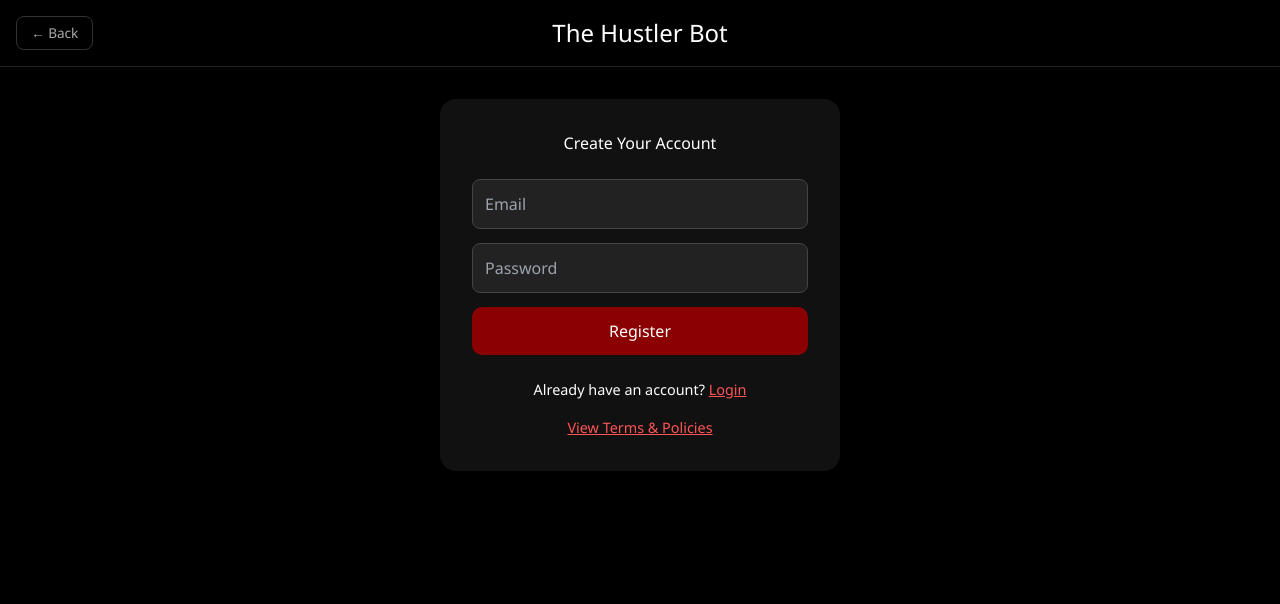
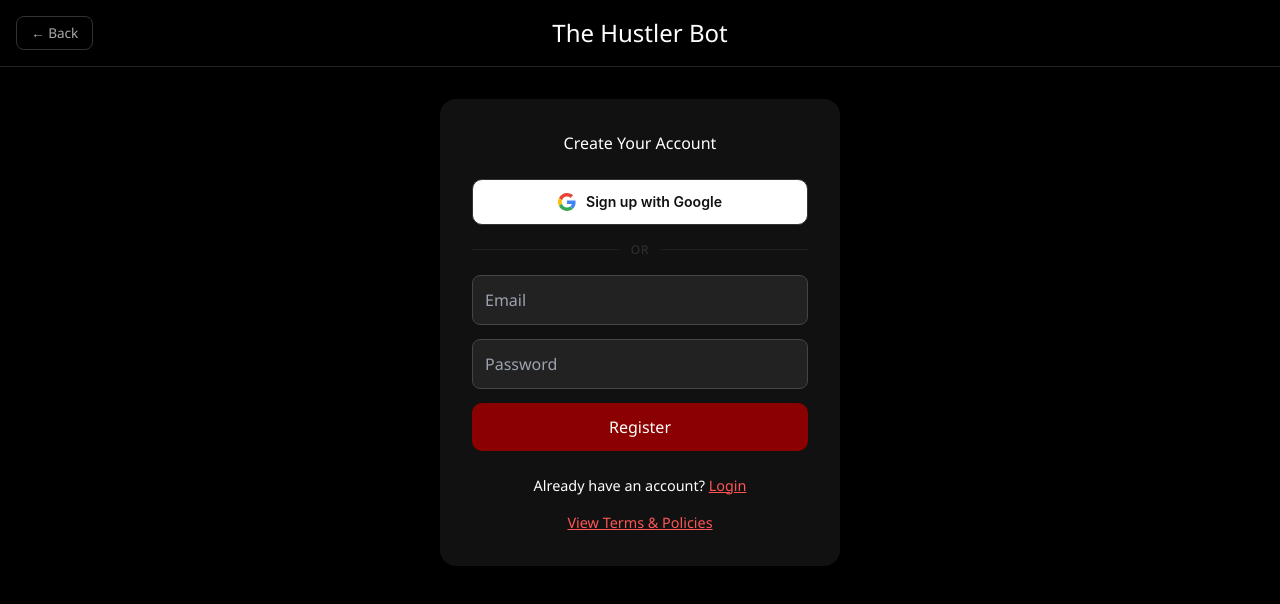
Before and after one commit to ABO3SKRALMASAOODI/startup_frontend, a React (Create React App) app in the folder frontend/: page /register in a window 1280 px wide. Shown: the top 604 px of the page. Built offline with nearby package versions, Linux system fonts and the light colour scheme; no server answers.

Commit message:
feat: Google login button on signin and register

```diff
--- /dev/null
+++ b/frontend/src/components/GoogleAuth.js
@@ -0,0 +1,111 @@
+// src/components/GoogleAuth.js
+//
+// Two exports:
+//   1. GoogleLoginButton  — drop into SignIn.js and Register.js
+//   2. GoogleAuthHandler  — add once to App.js (or SignIn.js) to consume
+//      the token Google sends back in the URL fragment after OAuth redirect
+
+import React, { useEffect } from "react";
+import { useNavigate } from "react-router-dom";
+
+// ── 1. Button ─────────────────────────────────────────────────────────────────
+
+export function GoogleLoginButton({ label = "Continue with Google" }) {
+  const BACKEND = process.env.REACT_APP_BACKEND_URL || "/api-backend";
+
+  const handleClick = () => {
+    // Redirect browser to backend which redirects to Google
+    window.location.href = `${BACKEND}/auth/google/login`;
+  };
+
+  return (
+    <button
+      onClick={handleClick}
+      style={{
+        width: "100%",
+        padding: "11px 16px",
+        background: "#fff",
+        border: "1px solid #333",
+        borderRadius: "10px",
+        color: "#111",
+        fontSize: "0.88rem",
+        fontWeight: 600,
+        cursor: "pointer",
+        display: "flex",
+        alignItems: "center",
+        justifyContent: "center",
+        gap: "10px",
+        transition: "all 0.2s",
+        fontFamily: "Inter, Segoe UI, sans-serif",
+      }}
+      onMouseEnter={e => {
+        e.currentTarget.style.background = "#f5f5f5";
+        e.currentTarget.style.borderColor = "#555";
+      }}
+      onMouseLeave={e => {
+        e.currentTarget.style.background = "#fff";
+        e.currentTarget.style.borderColor = "#333";
+      }}
+    >
+      {/* Google SVG logo */}
+      <svg width="18" height="18" viewBox="0 0 48 48">
+        <path fill="#EA4335" d="M24 9.5c3.54 0 6.71 1.22 9.21 3.6l6.85-6.85C35.9 2.38 30.47 0 24 0 14.62 0 6.51 5.38 2.56 13.22l7.98 6.19C12.43 13.72 17.74 9.5 24 9.5z"/>
+        <path fill="#4285F4" d="M46.98 24.55c0-1.57-.15-3.09-.38-4.55H24v9.02h12.94c-.58 2.96-2.26 5.48-4.78 7.18l7.73 6c4.51-4.18 7.09-10.36 7.09-17.65z"/>
+        <path fill="#FBBC05" d="M10.53 28.59c-.48-1.45-.76-2.99-.76-4.59s.27-3.14.76-4.59l-7.98-6.19C.92 16.46 0 20.12 0 24c0 3.88.92 7.54 2.56 10.78l7.97-6.19z"/>
+        <path fill="#34A853" d="M24 48c6.48 0 11.93-2.13 15.89-5.81l-7.73-6c-2.18 1.48-4.97 2.31-8.16 2.31-6.26 0-11.57-4.22-13.47-9.91l-7.98 6.19C6.51 42.62 14.62 48 24 48z"/>
+        <path fill="none" d="M0 0h48v48H0z"/>
+      </svg>
+      {label}
+    </button>
+  );
+}
+
+// ── 2. Handler — reads token from URL after Google redirects back ─────────────
+// Place this component inside your SignIn page's render.
+// It runs once on mount, reads the URL fragment, stores the token, redirects.
+
+export function GoogleAuthHandler() {
+  const navigate = useNavigate();
+
+  useEffect(() => {
+    // Google redirects to: /signin?google=1#token=xxx&plan=yyy&email=zzz
+    if (!window.location.hash) return;
+
+    const params = new URLSearchParams(window.location.hash.replace("#", ""));
+    const token  = params.get("token");
+    const plan   = params.get("plan");
+    const email  = params.get("email");
+
+    if (!token) return;
+
+    // Store exactly the same way regular login does
+    localStorage.setItem("token", token);
+    if (plan)  localStorage.setItem("user_plan", plan);
+    if (email) localStorage.setItem("user_email", decodeURIComponent(email));
+
+    // Clear the fragment from the URL so token isn't visible
+    window.history.replaceState(null, "", "/signin");
+
+    // Go straight to studio
+    navigate("/studio");
+  }, [navigate]);
+
+  return null;
+}
+
+// ── 3. Divider — "or" separator between Google and email form ────────────────
+
+export function OrDivider() {
+  return (
+    <div style={{
+      display: "flex",
+      alignItems: "center",
+      gap: "12px",
+      margin: "16px 0",
+    }}>
+      <div style={{ flex: 1, height: "1px", background: "#1f1f1f" }} />
+      <span style={{ color: "#333", fontSize: "0.75rem", letterSpacing: "0.08em" }}>OR</span>
+      <div style={{ flex: 1, height: "1px", background: "#1f1f1f" }} />
+    </div>
+  );
+}
--- a/frontend/src/pages/Register.js
+++ b/frontend/src/pages/Register.js
@@ -1,12 +1,13 @@
 import React, { useState } from "react";
 import API from "../api/api";
 import { Link, useNavigate, useSearchParams } from "react-router-dom";
+import { GoogleLoginButton, OrDivider } from "../components/GoogleAuth";
 
 function Register() {
   const [email, setEmail] = useState("");
   const [password, setPassword] = useState("");
   const [message, setMessage] = useState("");
-  const [msgType, setMsgType] = useState("info"); // "success" | "error" | "info"
+  const [msgType, setMsgType] = useState("info");
   const navigate = useNavigate();
   const [searchParams] = useSearchParams();
   const redirect = searchParams.get("redirect") || null;
@@ -19,9 +20,7 @@ function Register() {
     try {
       await API.post("/auth/register", { email, password });
       localStorage.setItem("verify_email", email);
-      // Store password temporarily for auto-login after verification (Problem 2)
       sessionStorage.setItem("pending_password", password);
-      // Preserve redirect params
       if (redirect) sessionStorage.setItem("post_verify_redirect", redirect);
       if (prompt) sessionStorage.setItem("post_verify_prompt", prompt);
       if (template) sessionStorage.setItem("post_verify_template", template);
@@ -66,6 +65,9 @@ function Register() {
             <strong style={{ color: "#ff6666" }}>Template ready to clone after signup</strong>
           </div>
         )}
+
+        <GoogleLoginButton label="Sign up with Google" />
+        <OrDivider />
 
         <form onSubmit={handleRegister}>
           <input type="email" placeholder="Email" value={email} required onChange={e => setEmail(e.target.value)} style={inputStyle} />
--- a/frontend/src/pages/SignIn.js
+++ b/frontend/src/pages/SignIn.js
@@ -1,5 +1,6 @@
 import React, { useState } from "react";
 import { useNavigate, Link, useSearchParams } from "react-router-dom";
+import { GoogleLoginButton, GoogleAuthHandler, OrDivider } from "../components/GoogleAuth";
 
 function SignIn() {
   const [email, setEmail] = useState("");
@@ -25,6 +26,9 @@ function SignIn() {
 
   return (
     <div style={{ height: "100vh", backgroundColor: "#000", color: "#fff", fontFamily: "Segoe UI, sans-serif" }}>
+      {/* Handles token from Google OAuth redirect */}
+      <GoogleAuthHandler />
+
       {/* Header */}
       <div style={{ padding: "1rem", background: "#000", borderBottom: "1px solid #222", display: "flex", alignItems: "center", position: "relative" }}>
         <button
@@ -56,6 +60,9 @@ function SignIn() {
             <strong style={{ color: "#ff6666" }}>Template ready to clone after login</strong>
           </div>
         )}
+
+        <GoogleLoginButton label="Continue with Google" />
+        <OrDivider />
 
         <form onSubmit={handleNext}>
           <input type="email" placeholder="Email" value={email} required onChange={e => setEmail(e.target.value)} style={inputStyle} />
```
